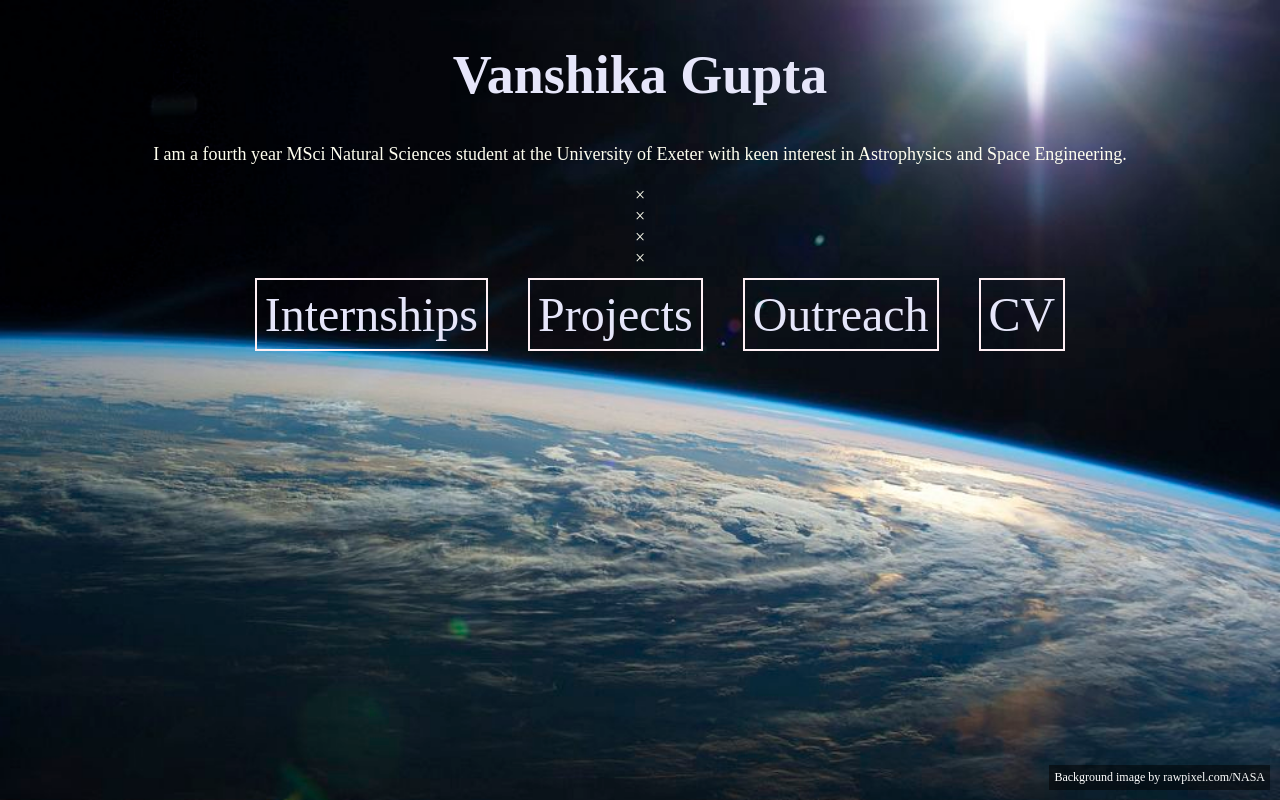
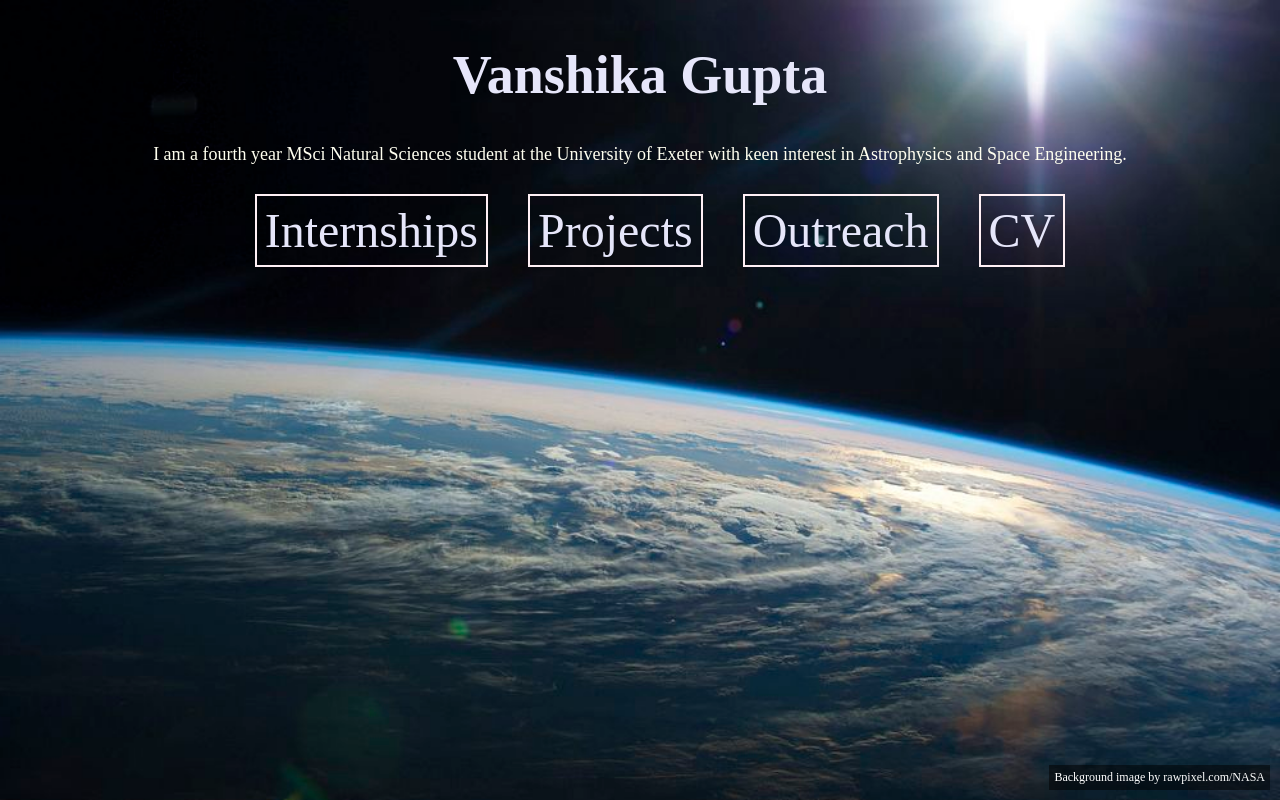
Before and after one commit to VanshikaGupta15/vgupta.github.io, a plain HTML site: page index.html in a window 1280 px wide. Drawn offline with Linux system fonts and the light colour scheme.

Commit message:
updated website content 9

```diff
--- a/html/styles2.css
+++ b/html/styles2.css
@@ -0,0 +1,41 @@
+body {
+    font-family: "Times New Roman", Times, serif;
+    font-size: 18px;
+    color: #FFFFF0; /* Change to your desired text color */
+    text-align: center; /* Center align the content */
+}
+
+h1 {
+    font-size: 54px; /* Increase the font size for headings */
+    color: #E6E6FA; /* Change to your desired heading color */
+}
+
+body {
+    display: flex;
+    flex-direction: column;
+    justify-content: center; /* Vertically center content */
+    align-items: center; /* Horizontally center content */
+}
+
+h1 {
+    margin-bottom: 20px; /* Adjust the margin as needed */
+}
+
+p {
+    margin-bottom: 20px; /* Add margin between "About Me" and links */
+}
+
+body {
+    background: #B0C4DE(0, 0, 0, 0.7);
+    background-size: cover;
+    background-repeat: no-repeat;
+}
+
+
+.centered-content {
+    text-align: center; /* Center align the content */
+}
+
+.container {
+    margin: 0 auto; /* Center the container horizontally */
+}
--- a/index.html
+++ b/index.html
@@ -8,44 +8,12 @@
     <h1 class="centered-content">Vanshika Gupta</h1>
     <p>I am a fourth year MSci Natural Sciences student at the University of Exeter with keen interest in Astrophysics and Space Engineering.</p>
 
-
-    <div id="myModal1" class="modal">
-        <div class="modal-content">
-            <span class="close" id="closeModal1">&times;</span>
-            <!-- Content for Modal 1 -->
-        </div>
-    </div>
-
-    <div id="myModal2" class="modal">
-        <div class="modal-content">
-            <span class="close" id="closeModal2">&times;</span>
-            <!-- Content for Modal 2 -->
-        </div>
-    </div>
-    <!-- Repeat the structure for other modals -->
-
-    <div id="myModal3" class="modal">
-        <div class="modal-content">
-            <span class="close" id="closeModal1">&times;</span>
-            <!-- Content for Modal 1 -->
-        </div>
-    </div>
-
-    <div id="myModal4" class="modal">
-        <div class="modal-content">
-            <span class="close" id="closeModal2">&times;</span>
-            <!-- Content for Modal 2 -->
-        </div>
-    </div>
-    <!-- Repeat the structure for other modals -->
-
-
     <nav>
         <ul>
-            <li><a href="#" onclick="openResearchModal()">Internships</a></li>
-            <li><a href="#" onclick="openProjectModal()">Projects</a></li>
-            <li><a href="#" onclick="openOutreachModal()">Outreach</a></li>
-            <li><a href="#" onclick="openCVModal()">CV</a></li>
+            <li><a href="html/research.html" >Internships</a></li>
+            <li><a href="html/project.html" >Projects</a></li>
+            <li><a href="html/outreach.html" >Outreach</a></li>
+            <li><a href="html/CV.html" ">CV</a></li>
         </ul>
     </nav>
 
```
